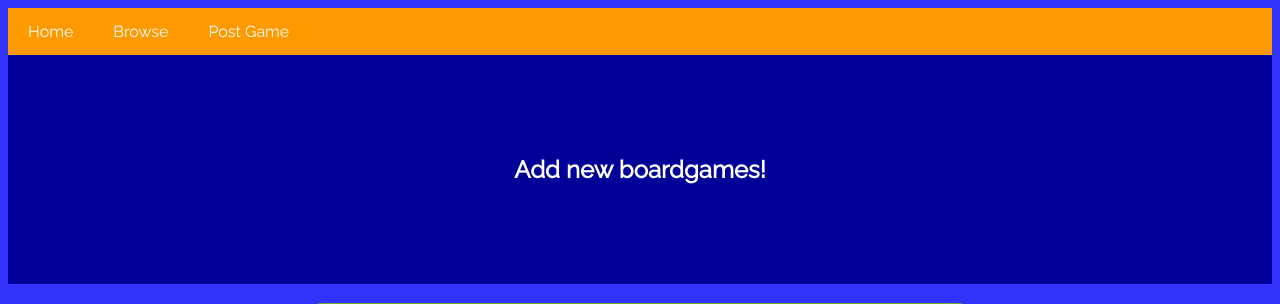
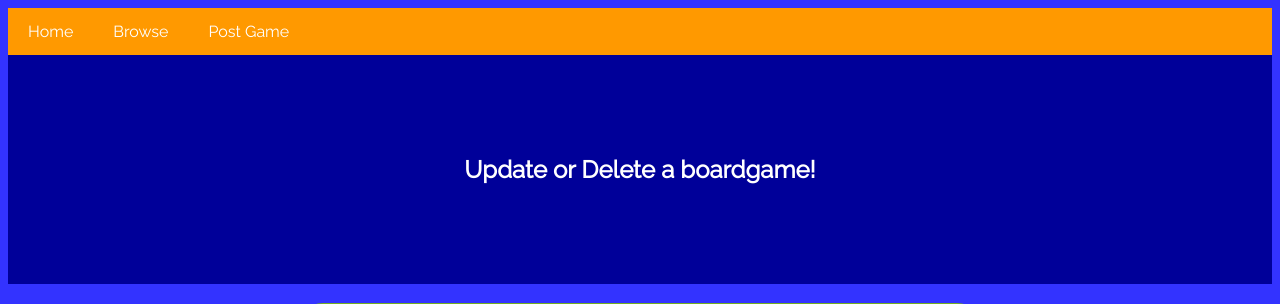
Before and after one commit to craigkelleher/Tabletop-Aficionados, a Flask app: page /browse_boardgames in a window 1280 px wide. Shown: the top 304 px of the page. Run offline with Flask 2, Linux system fonts and the light colour scheme; data that the repository does not hold is empty; some libraries are stand-ins or nearby versions.

Commit message:
Update browse_boardgames.html

```diff
--- a/tabletop_website/templates/browse_boardgames.html
+++ b/tabletop_website/templates/browse_boardgames.html
@@ -18,7 +18,7 @@
         </div>
 
                 <div class = "header_search">
-            <h2>Add new boardgames!</h2>
+            <h2>Update or Delete a boardgame!</h2>
 
         </div><br>
 
```
